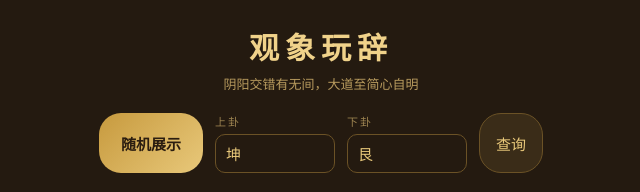
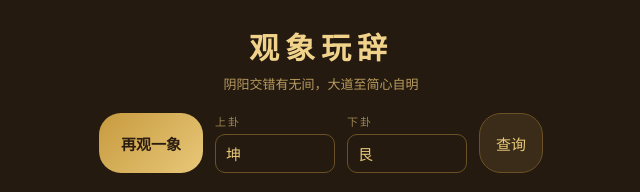
Before and after one commit to yuanqd/yuanqd.github.io, a plain HTML site: page bagua/index.html in a window 1280 px wide. Shown: the top 192 px of the page, 319-959 px from the left. Drawn offline with Linux system fonts and the light colour scheme.

Commit message:
Update index.html

```diff
--- a/bagua/index.html
+++ b/bagua/index.html
@@ -82,7 +82,7 @@
   </div>
 
   <div class="actions">
-    <button class="btn primary" id="castBtn">随机展示</button>
+    <button class="btn primary" id="castBtn">再观一象</button>
 
       <div class="qp-field">
         <span class="qp-label">上卦</span>
```
